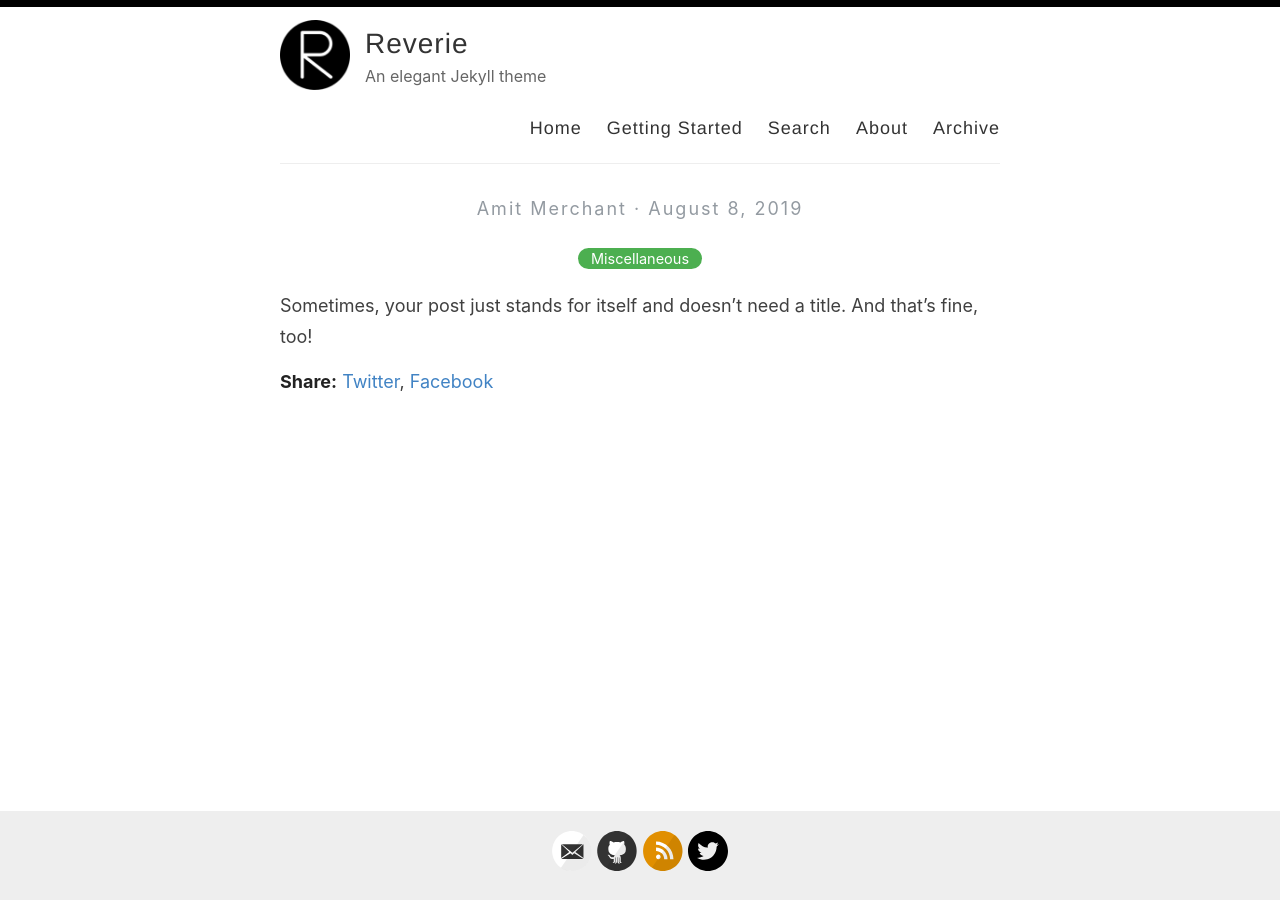
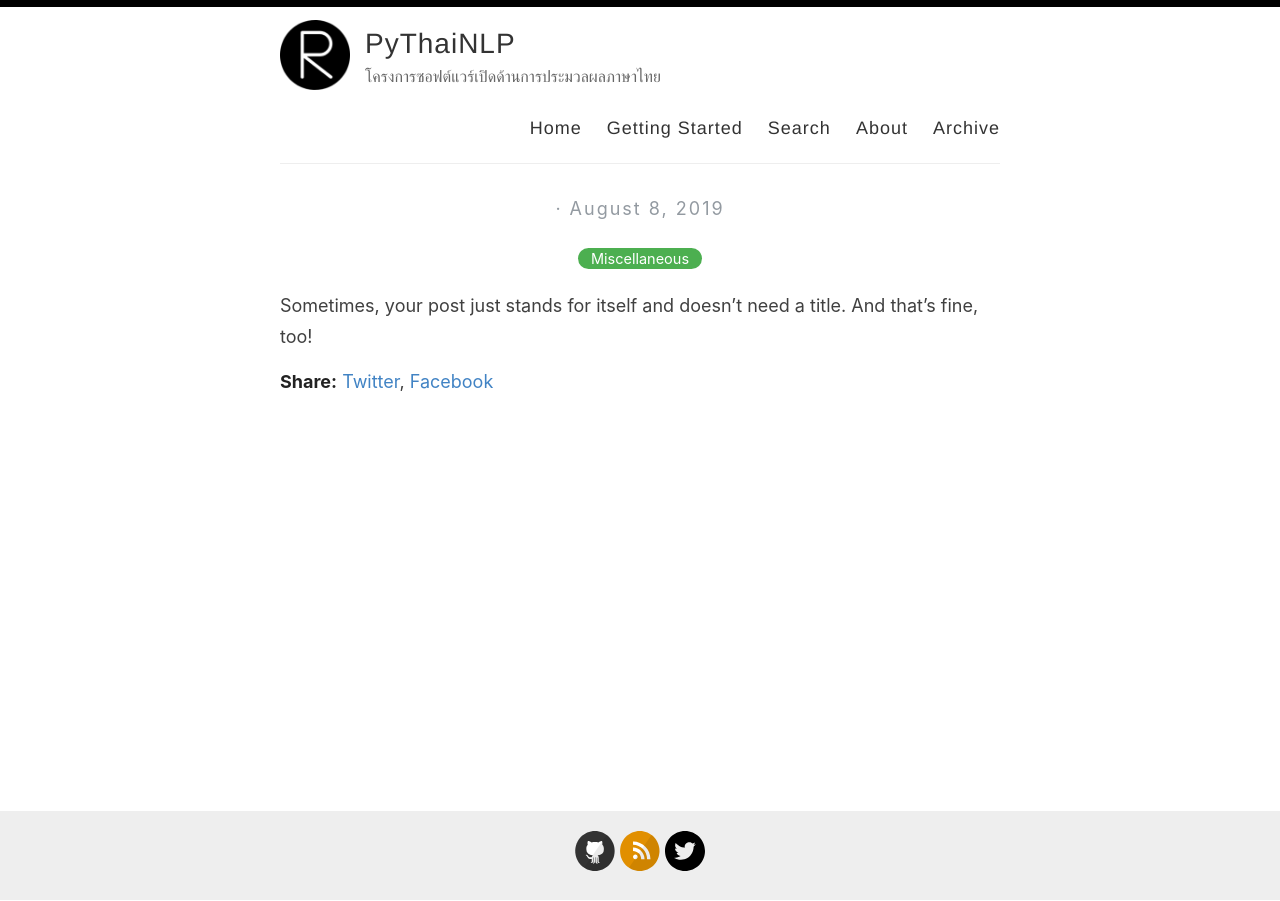
Before and after one commit to PyThaiNLP/th, a Jekyll site: the page built from _posts/2019-08-08-no-title-posts.md, in a window 1280 px wide. Built offline with Jekyll 4.4.1, drawn with Linux system fonts in a browser that asks for light colours.

Commit message:
Update _config.yml

```diff
--- a/_config.yml
+++ b/_config.yml
@@ -3,13 +3,13 @@
 #
 
 # Name of your site (displayed in the header)
-name: Reverie
+name: PyThaiNLP
 
 # Name of the author
-author: Amit Merchant
+author:
 
 # Short bio or description (displayed in the header)
-description: An elegant Jekyll theme
+description: โครงการซอฟต์แวร์เปิดด้านการประมวลผลภาษาไทย
 
 # URL of your avatar or profile pic (you could use your GitHub profile pic)
 avatar: /images/reverie.png
@@ -21,15 +21,15 @@ avatar: /images/reverie.png
 # Includes an icon in the footer for each username you enter
 footer-links:
   dribbble:
-  email: amit.d.merchant@gmail.com
+  email:
   facebook:
   flickr:
-  github: amitmerchant1990/reverie
+  github: pythainlp/pythainlp
   instagram:
   linkedin:
   pinterest:
   rss: rss
-  twitter: amit_merchant
+  twitter: pythainlp
   stackoverflow:
   youtube: # channel/<your_long_string> or user/<user-name>
   googleplus: # anything in your profile username that comes after plus.google.com/
@@ -47,8 +47,8 @@ google_analytics:
 
 # Your website URL (e.g. http://amitmerchant1990.github.io or http://www.amitmerchant.com)
 # Used for Sitemap.xml and your RSS feed
-url: http://www.amitmerchant.com/reverie
-enforce_ssl: https://www.amitmerchant.com/reverie
+url: http://pythainlp.github.io/th
+enforce_ssl: https://pythainlp.github.io/th
 
 # If you're hosting your site at a Project repository on GitHub pages
 # (http://yourusername.github.io/repository-name)
```
